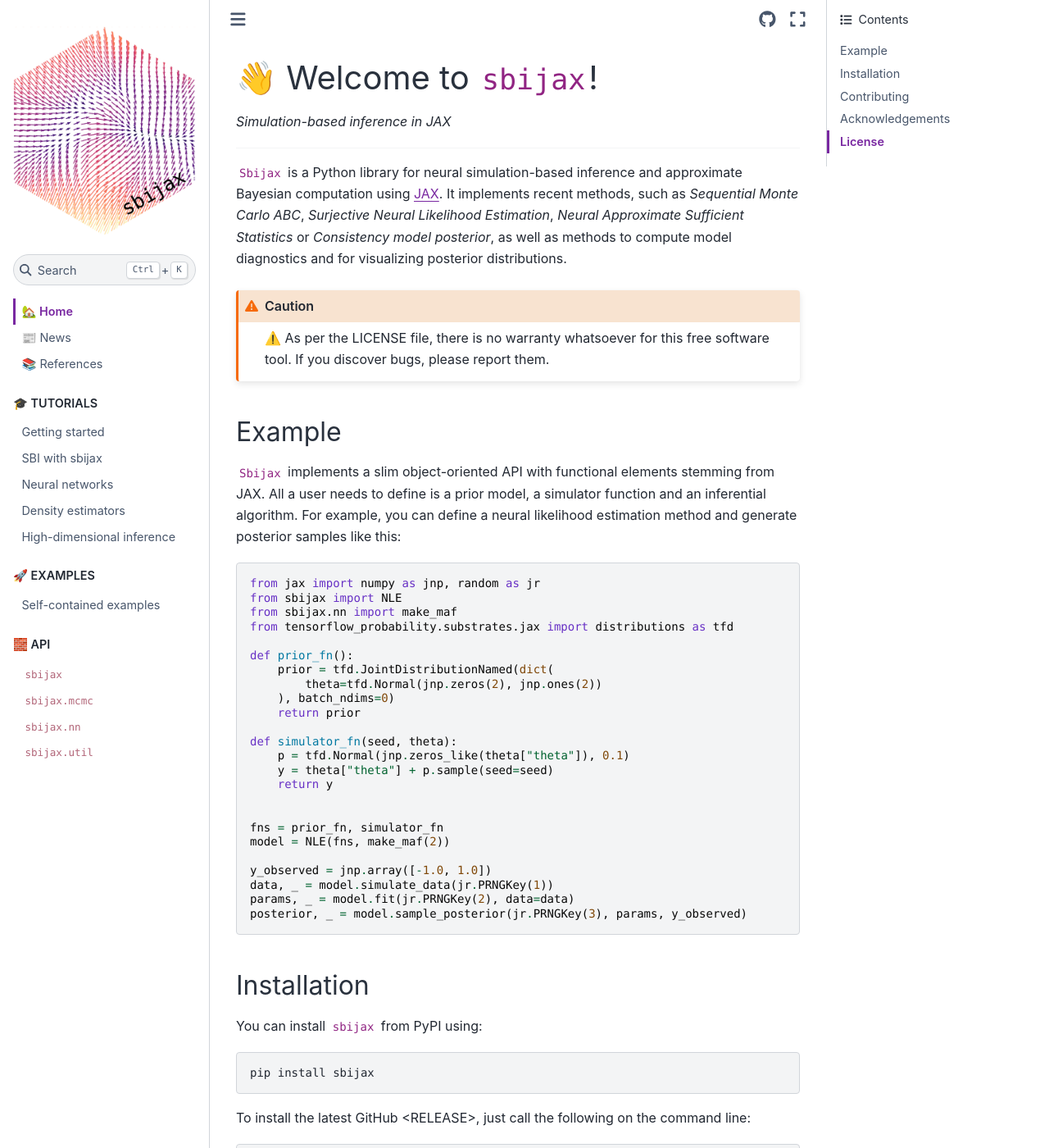
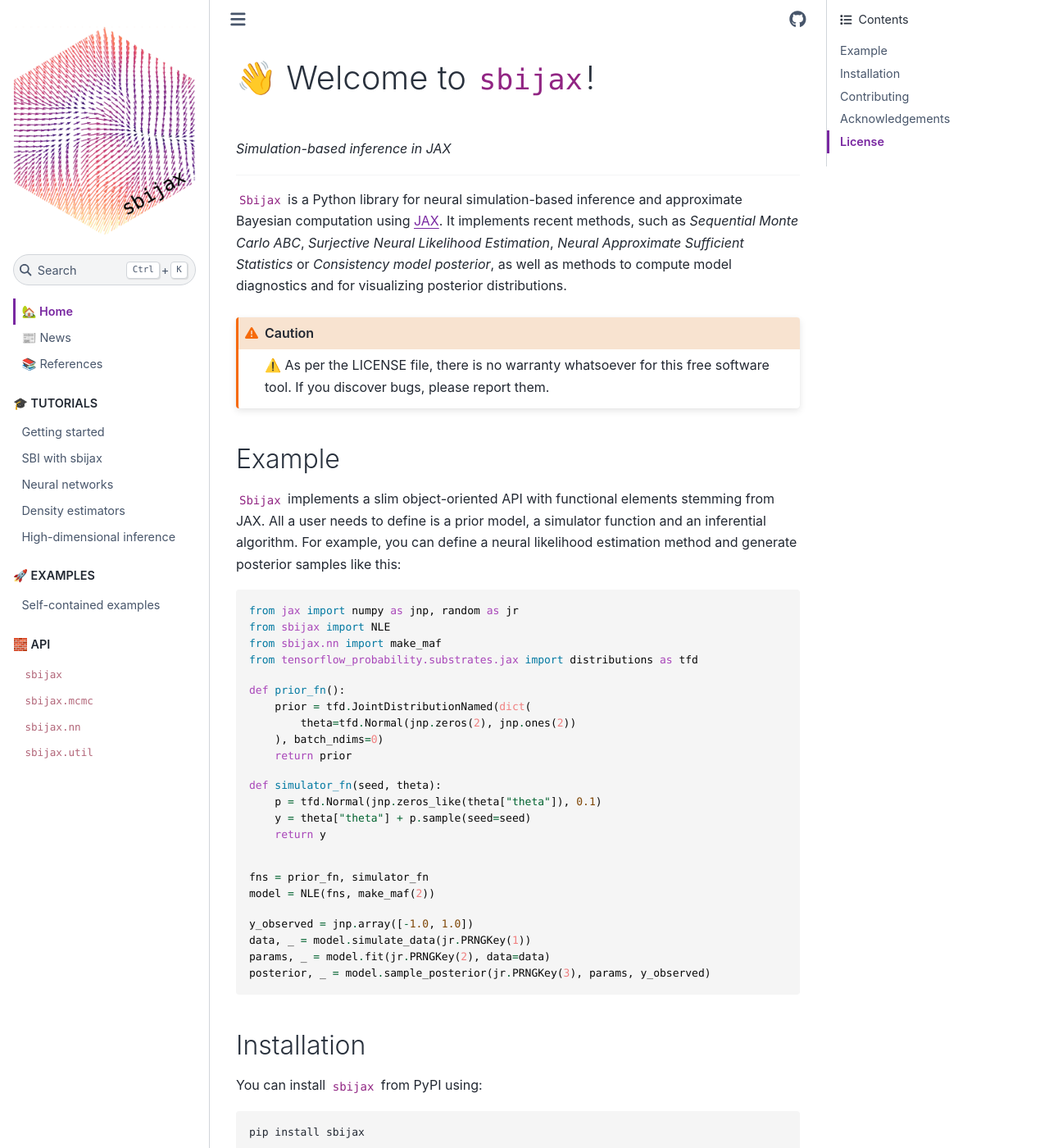
Before and after one commit to dirmeier/sbijax, a Sphinx documentation site: the page built from docs/index.rst, in a window 1280 px wide and 1400 px high. Shown: the whole window at 82% size. Built offline with Sphinx 7.4.7 and the Sphinx Book theme 1.1.4, drawn with Linux system fonts in a browser that asks for light colours; pages that are not in the unit, such as notebooks, are missing from menus.

Commit message:
Minor bugfix and update documentation (#38)

```diff
--- a/docs/_static/theme.css
+++ b/docs/_static/theme.css
@@ -5,17 +5,37 @@
     --pst-color-inline-code-links: #b26679;
 }
 
-h1 > code > span {
-    font-family: var(--pst-font-family-monospace);
-    font-weight: 575;
+pre > span {
+    line-height: 20px;
 }
 
-a > code {
-    font-weight: 575;
+span.kn {
+     color: rgb(0, 120, 161) !important;
 }
 
-h2, h1 {
-    font-weight: 400 !important;
+span.ml, span.mi, span.nb {
+     color: lightcoral !important;
+}
+
+span.k, span.nn {
+     color: rgb(168, 70, 185) !important;
+}
+
+h1 > code > span {
+    font-weight: 300 !important;
+}
+
+pre {
+    border: 0;
+    font-size: 13px;
+    background-color: rgb(245, 245, 245) !important;
+}
+
+h1 {
+    margin-bottom: 50px;
+}
+h3, h2, h1 {
+    font-weight: 300 !important;
 }
 
 nav > li > a > code.literal {
@@ -35,10 +55,13 @@
   border-radius: 0;
 }
 
+a > code {
+    font-weight: 575;
+}
+
 a:hover {
       text-decoration-thickness: 1px !important;
 }
-
 
 ul.bd-breadcrumbs li.breadcrumb-item a:hover {
   text-decoration-thickness: 1px;
--- a/docs/conf.py
+++ b/docs/conf.py
@@ -51,6 +51,8 @@
     "repository_url": "https://github.com/dirmeier/sbijax",
     "use_repository_button": True,
     "use_download_button": False,
+    "use_fullscreen_button": False,
+    "launch_buttons": {"colab_url": "https://colab.research.google.com"},
 }
 
 html_title = "sbijax"
--- a/docs/sbijax.rst
+++ b/docs/sbijax.rst
@@ -14,6 +14,7 @@
     NLE
     SNLE
     NRE
+    SMCABC
     NASS
     NASSS
     plot_ess
@@ -56,9 +57,6 @@
 Approximate Bayesian computation
 --------------------------------
 
-..  autoclass:: SABC
-    :members: sample_posterior
-
 ..  autoclass:: SMCABC
     :members: sample_posterior
 
```
Also changed, not shown: README.md (+1 -1 lines), docs/references.bib (+9 -0 lines), 2 other files.
